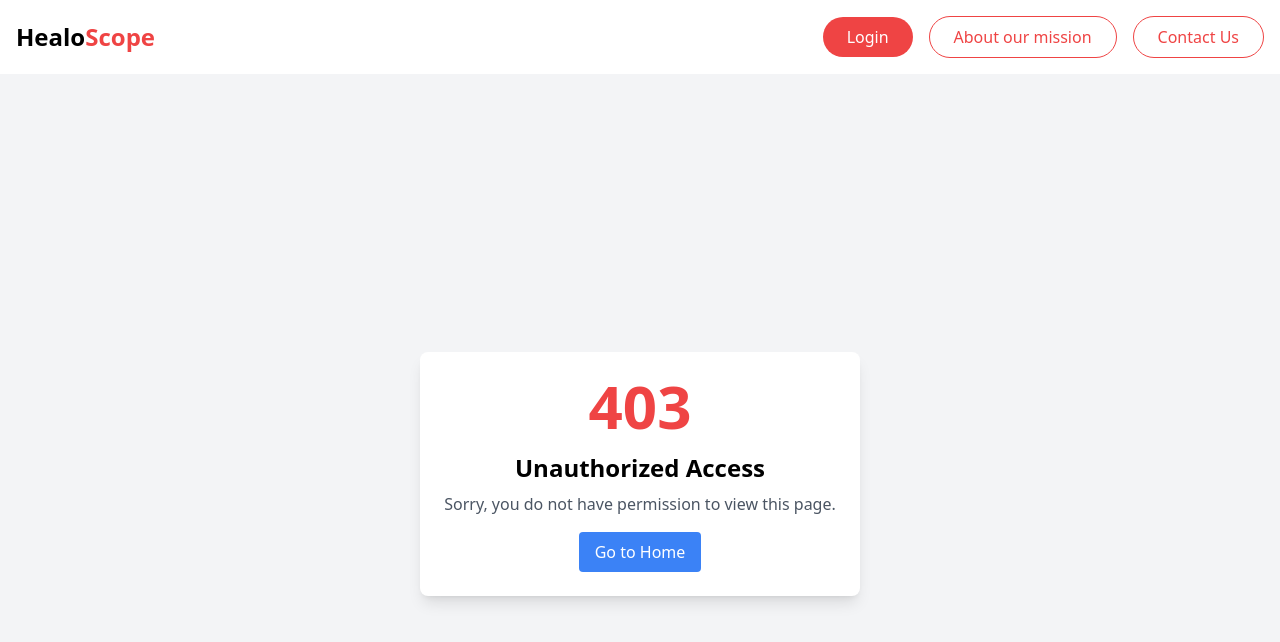
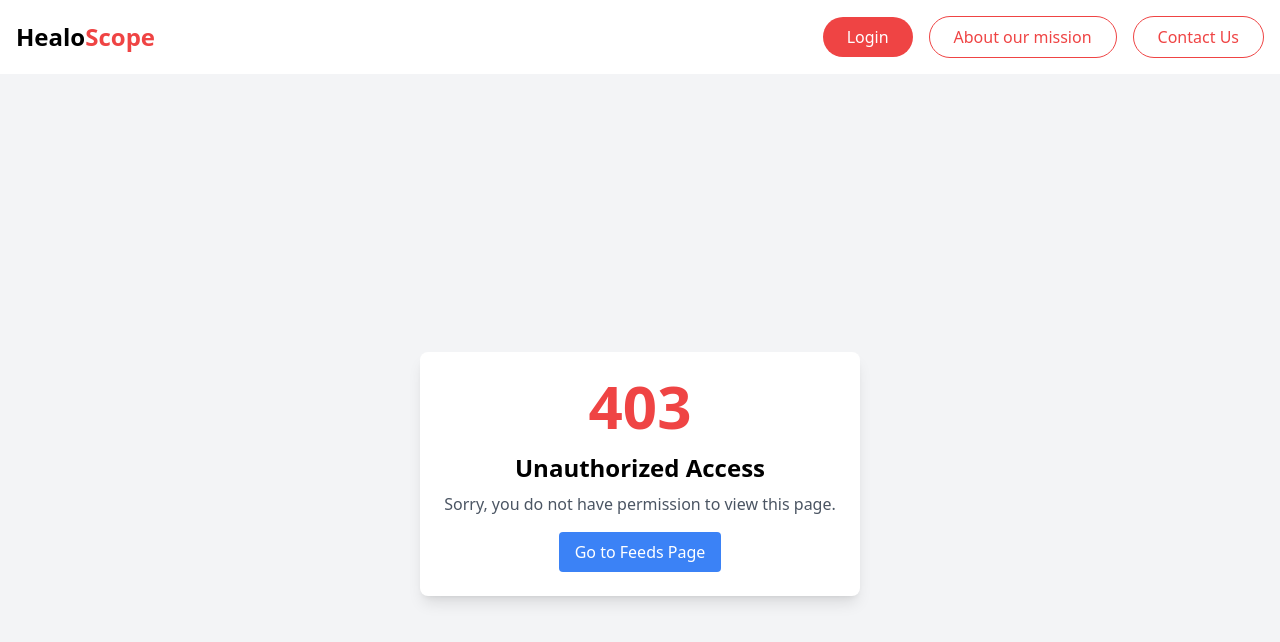
Before and after one commit to hirux06/HealoScope_Frontend, a React (Vite) app: page /unauthorized in a window 1280 px wide. Shown: the top 642 px of the page. Built offline with nearby package versions, Linux system fonts and the light colour scheme.

Commit message:
added Follow UI at every post - functionality

```diff
--- a/src/components/errors/Unauthorized.jsx
+++ b/src/components/errors/Unauthorized.jsx
@@ -8,8 +8,8 @@ const Unauthorized = () => {
                 <h1 className="text-6xl font-bold text-red-500">403</h1>
                 <h2 className="text-2xl font-semibold mt-4">Unauthorized Access</h2>
                 <p className="mt-2 text-gray-600">Sorry, you do not have permission to view this page.</p>
-                <Link to="/" className="mt-4 inline-block px-4 py-2 bg-blue-500 text-white rounded hover:bg-blue-600">
-                    Go to Home
+                <Link to="/feed" className="mt-4 inline-block px-4 py-2 bg-blue-500 text-white rounded hover:bg-blue-600">
+                    Go to Feeds Page
                 </Link>
             </div>
         </div>
--- a/src/components/feed/BlogFeed.jsx
+++ b/src/components/feed/BlogFeed.jsx
@@ -103,6 +103,7 @@ const BlogFeed = () => {
                       </Link>
                     </p>
                     <p className="text-sm text-gray-500">{post.createdAt}</p>
+                    <p className="text-blue-700 font-semibold cursor-pointer hover:underline">+ Follow</p>
                   </div>
                 </div>
 
@@ -164,9 +165,7 @@ const BlogFeed = () => {
                     </button>
                   </div>
 
-                  <button className="text-blue-600 font-medium hover:underline">
-                    Read More →
-                  </button>
+
                 </div>
               </div>
             ))
```
